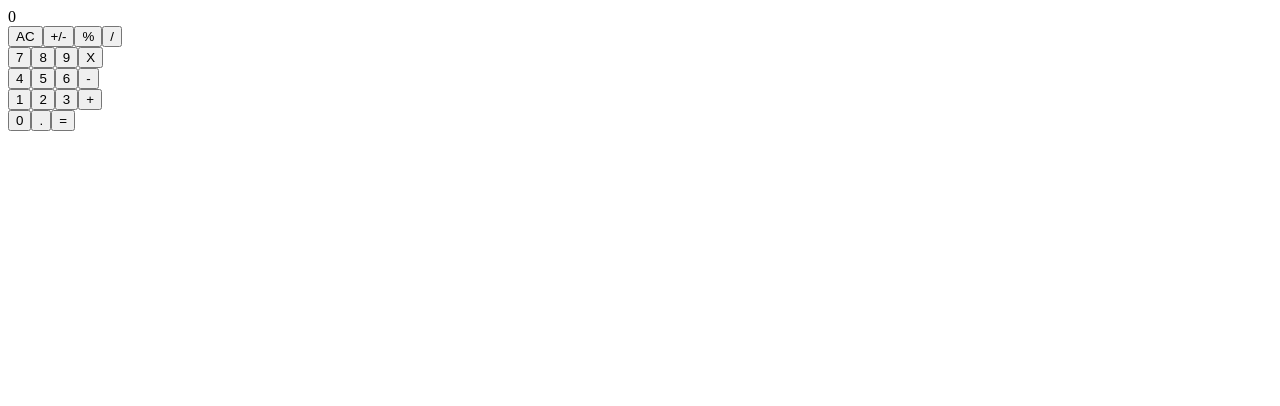
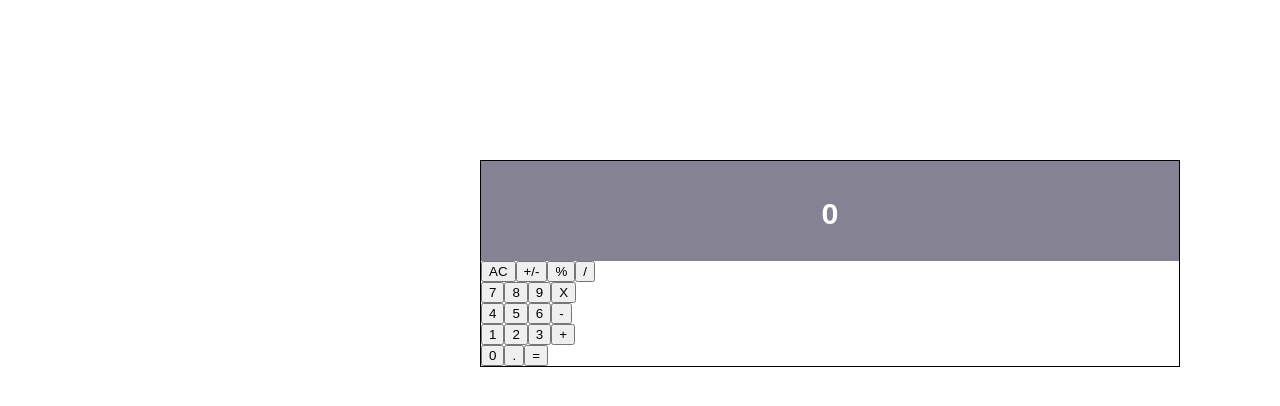
Before and after one commit to 8Bts/Calculator-React, a React (Create React App) app: page / in a window 1280 px wide. Shown: the top 406 px of the page. Built offline with nearby package versions, Linux system fonts and the light colour scheme.

Commit message:
Add style for Display component

```diff
--- a/src/components/App.js
+++ b/src/components/App.js
@@ -17,10 +17,10 @@ const App = () => {
   };
 
   return (
-    <>
+    <div className="calculator">
       <Display result={state.content || '0'} />
       <ButtonPanel clickHandler={handleCLick} />
-    </>
+    </div>
   );
 };
 
--- a/src/components/Display.js
+++ b/src/components/Display.js
@@ -1,8 +1,15 @@
 import PropTypes from 'prop-types';
 
-const Dipslay = (props) => props.result;
+const Dipslay = (props) => {
+  const { result } = props;
+  return (
+    <div className="display">
+      { result }
+    </div>
+  );
+};
 
-Dipslay.propTypes = { result: PropTypes.string.isRequired };
+Dipslay.propTypes = { result: PropTypes.string };
 Dipslay.defaultProps = { result: '0' };
 
 export default Dipslay;
--- a/src/index.js
+++ b/src/index.js
@@ -1,4 +1,5 @@
 import ReactDom from 'react-dom';
 import App from './components/App';
+import './styleheets/style.css';
 
 ReactDom.render(<App />, document.getElementById('app'));
--- a/src/styleheets/style.css
+++ b/src/styleheets/style.css
@@ -1,3 +1,26 @@
 * {
   box-sizing: border-box;
 }
+
+body {
+  margin: 10em 30em;
+}
+
+.calculator {
+  border: 1px solid black;
+  display: flex;
+  flex-flow: column nowrap;
+  width: 700px;
+}
+
+.display {
+  background-color: #858293;
+  height: 100px;
+  color: white;
+  font-family: Arial, Helvetica, sans-serif;
+  font-weight: bold;
+  font-size: 1.9rem;
+  padding: 10px;
+  text-align: center;
+  line-height: 85px;
+}
```
